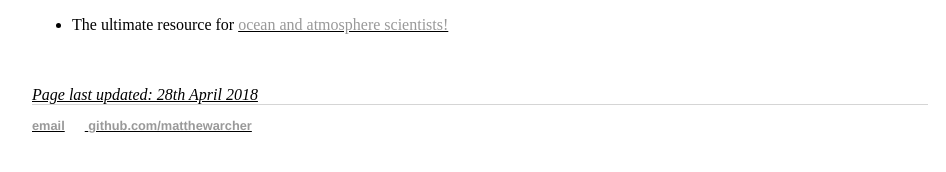
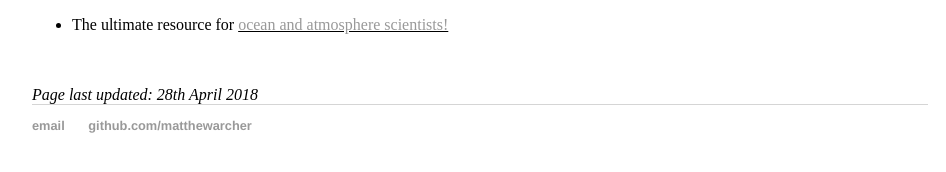
Before and after one commit to matthewarcher/matthewarcher.github.io, a Jekyll site: the page built from code/index.html, in a window 1280 px wide. Shown: the part 675-847 px from the top of the page, without its empty margins (160-1106 px from the left). Built offline with Jekyll 4.4.1, drawn with Linux system fonts in a browser that asks for light colours.

```diff
--- a/code/index.html
+++ b/code/index.html
@@ -16,8 +16,9 @@ title: Matthew R. Archer
   <li>Anaconda also includes several work space options, including: Jupyter Notebook (best for online coding, teaching, or sharing); Spyder (if you can't let go of the Matlab-style GUI interface); IPython Console.</li><br>
 	  <li>Data Carpentry provides free, easy-to-follow online workshops. A great hands-on starter course is <u><a href="http://swcarpentry.github.io/python-novice-inflammation/" target="_blank">this one</a></u>. With a little bit of experience, a perfect course for oceanographers is run by <a href="http://people.csiro.au/I/D/Damien-Irving" target="_blank"> Damien Irving</a> <u><a href="https://data-lessons.github.io/python-aos-lesson/index.html" target="_blank">here</a></u>.</li><br>
 	  <li> NumPy for Matlab users: <u><a href="http://mathesaurus.sourceforge.net/matlab-numpy.html" target="_blank">click here</a></u></li><br>
-<li>The ultimate resource for <u><a href="http://pyaos.johnny-lin.com/?page_id=2" target="_blank">ocean and atmosphere scientists!</a></ui></li><br>
-  </ul>
+<li>The ultimate resource for <u><a href="http://pyaos.johnny-lin.com/?page_id=2" target="_blank">ocean and atmosphere scientists!</a></u></li>
+	</ul>
+	  <br>
   <br>
   <i> Page last updated: 28th April 2018 </i>
   <br>
```
